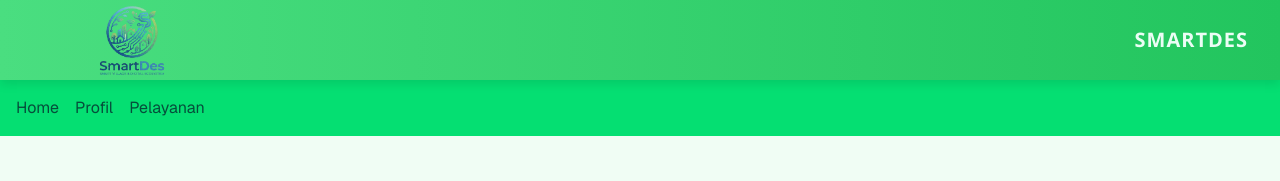
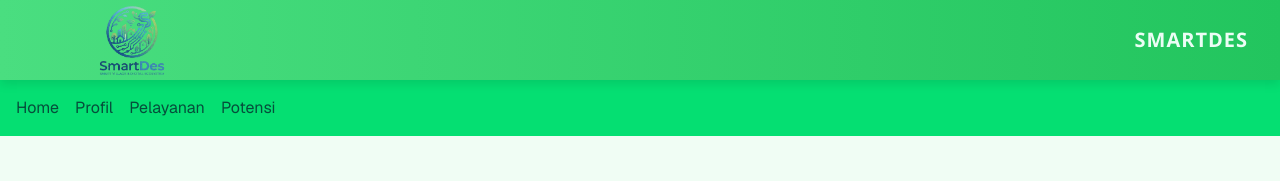
Before and after one commit to muhammadarlianoscar-uti/TA-WEB-24-SEMBADE, a Next.js app in the folder my-app/: page / in a window 1280 px wide. Shown: the top 181 px of the page. Built offline with nearby package versions, Linux system fonts and the light colour scheme.

Commit message:
Membuat menu/navbar Potensi

```diff
--- a/my-app/app/layout.tsx
+++ b/my-app/app/layout.tsx
@@ -48,6 +48,7 @@ export default function RootLayout({
           <Link href="/">Home</Link>
           <Link href="/">Profil</Link>
           <Link href="/">Pelayanan</Link>
+          <Link href="/">Potensi</Link>
 
         </nav>
 
```
